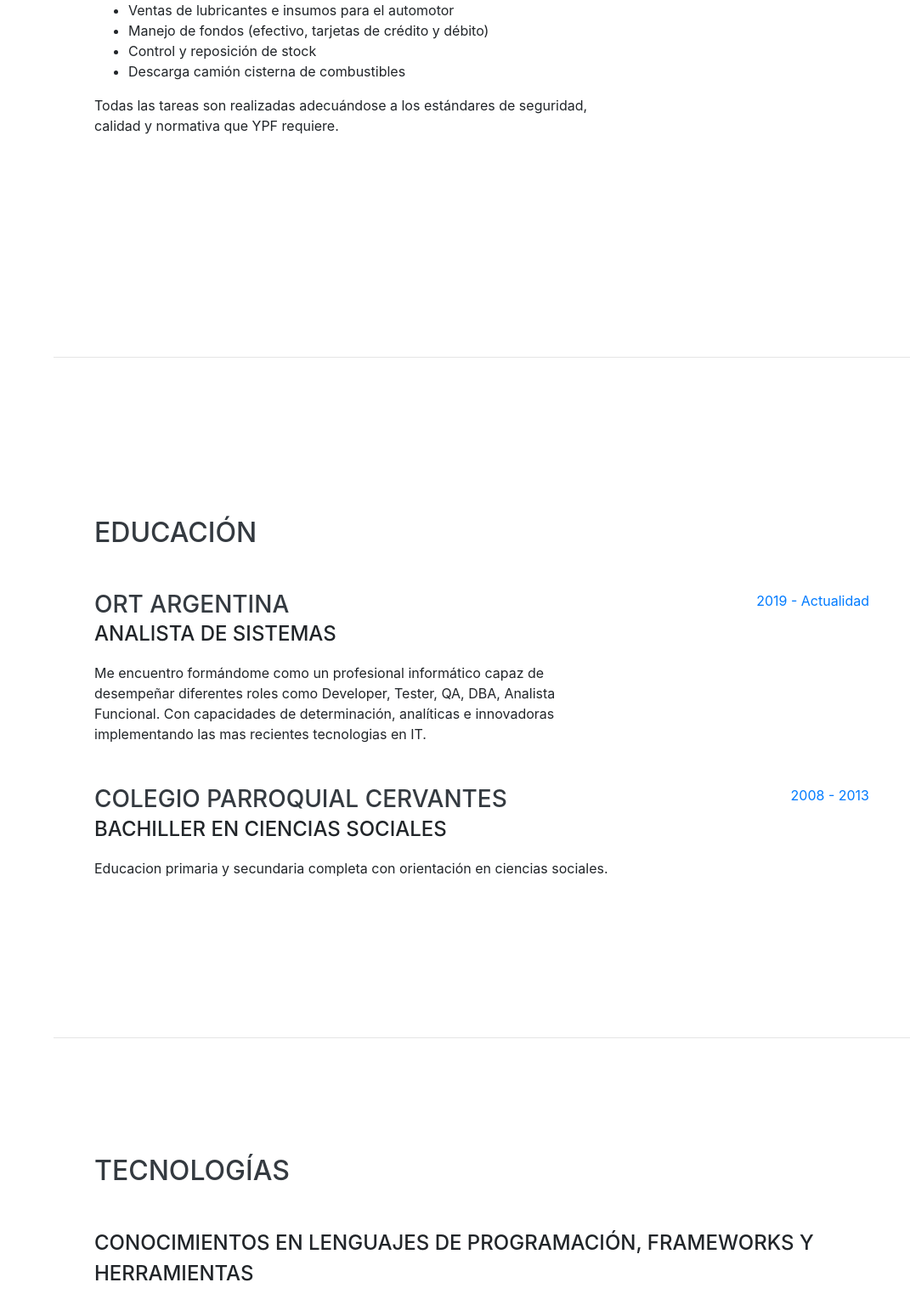
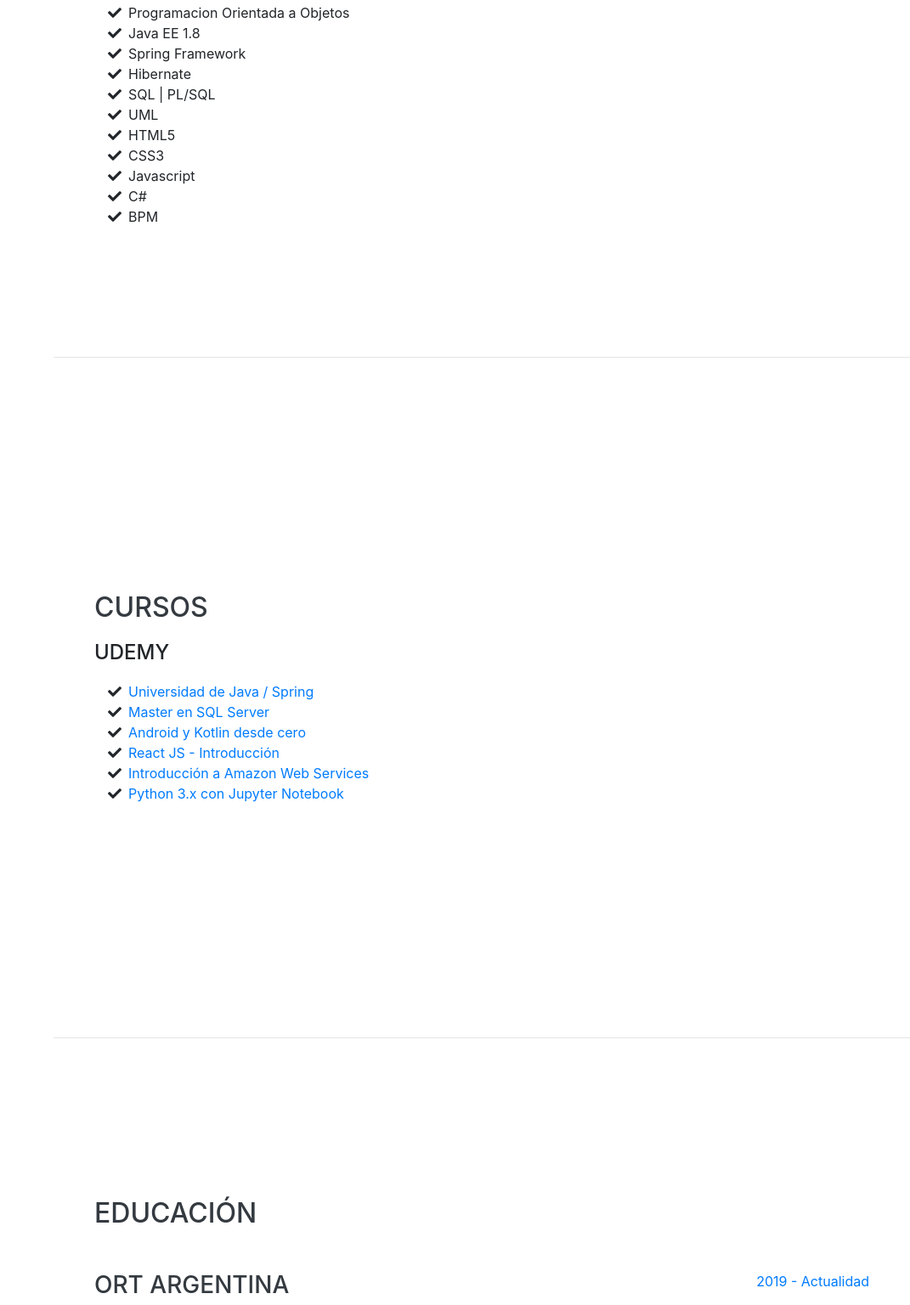
Before and after one commit to romeramatias/romeramatias.github.io, a website with bundled scripts: page index.html in a window 1280 px wide. Shown: the part 1181-2717 px from the top of the page at 85% size, without its empty margins (209-1280 px from the left). Built offline with nearby package versions, Linux system fonts and the light colour scheme; a web font is replaced by a local one.

Commit message:
Add Cursos, order edit

```diff
--- a/index.html
+++ b/index.html
@@ -11,11 +11,9 @@
   <meta property="og:site_name" content="Romera Matias - CV" />
   <meta property="og:title" content="Romera Matias - CV" />
   <meta property='og:url' content="https://romeramatias.github.io/" />
-  <meta prefix="og: https://romeramatias.github.io/img/opgimage.png" property="og:image" content="https://romeramatias.github.io/img/opgimage.png" />
+  <meta prefix="og: https://romeramatias.github.io/img/opgimage.png" property="og:image"
+    content="https://romeramatias.github.io/img/opgimage.png" />
   <link rel="icon" href="https://romeramatias.github.io/img/favicon.png" type="image/png" />
-
-
-
 
   <title>Romera Matías - CV</title>
 
@@ -51,13 +49,16 @@
           <a class="nav-link js-scroll-trigger" href="#about">Sobre mí</a>
         </li>
         <li class="nav-item">
-          <a class="nav-link js-scroll-trigger" href="#experience">Experiencia Laboral</a>
+          <a class="nav-link js-scroll-trigger" href="#skills">Tecnologías</a>
+        </li>
+        <li class="nav-item">
+          <a class="nav-link js-scroll-trigger" href="#cursos">Cursos</a>
         </li>
         <li class="nav-item">
           <a class="nav-link js-scroll-trigger" href="#education">Educación</a>
         </li>
         <li class="nav-item">
-          <a class="nav-link js-scroll-trigger" href="#skills">Tecnologías</a>
+          <a class="nav-link js-scroll-trigger" href="#experience">Experiencia Laboral</a>
         </li>
       </ul>
     </div>
@@ -95,81 +96,9 @@
 
     <hr class="m-0">
 
-    <section class="resume-section p-3 p-lg-5 d-flex justify-content-center" id="experience">
-      <div class="w-100">
-        <h2 class="mb-5">Experiencia Laboral</h2>
-
-        <div class="resume-item d-flex flex-column flex-md-row justify-content-between mb-5">
-          <div class="resume-content">
-            <h3 class="mb-0">Operario de Playa</h3>
-            <div class="subheading mb-3">YPF S.A (Argentimo S.A.)</div>
-            <p>Me desempeño como Operario y Vendedor de Playa, en la empresa privada Argentimo S.A.
-              franquiciada de YPF S.A., la compañía estatal líder en producción de energía y explotación
-              de hidrocarburos en Argentina, donde realizo las siguientes tareas:
-            <ul>
-              <li>Atención personalizada al cliente</li>
-              <li>Expendio de combustibles</li>
-              <li>Ventas de lubricantes e insumos para el automotor</li>
-              <li>Manejo de fondos (efectivo, tarjetas de crédito y débito)</li>
-              <li>Control y reposición de stock</li>
-              <li>Descarga camión cisterna de combustibles</li>
-            </ul>
-            </p>
-            <p>
-              Todas las tareas son realizadas adecuándose a los estándares
-              de seguridad, calidad y normativa que YPF requiere.
-            </p>
-          </div>
-          <div class="resume-date text-md-right">
-            <span class="text-primary">Febrero 2016 - Actualidad</span>
-          </div>
-        </div>
-
-      </div>
-
-    </section>
-
-    <hr class="m-0">
-
-    <section class="resume-section p-3 p-lg-5 d-flex align-items-center" id="education">
-      <div class="w-100">
-        <h2 class="mb-5">Educación</h2>
-
-        <div class="resume-item d-flex flex-column flex-md-row justify-content-between mb-5">
-          <div class="resume-content">
-            <h3 class="mb-0">ORT Argentina</h3>
-            <div class="subheading mb-3">Analista de Sistemas</div>
-            <div>Me encuentro formándome como un profesional informático capaz de
-              desempeñar diferentes roles como Developer, Tester, QA, DBA, Analista
-              Funcional. Con capacidades de determinación, analíticas e innovadoras
-              implementando las mas recientes tecnologias en IT.
-            </div>
-          </div>
-          <div class="resume-date text-md-right">
-            <span class="text-primary">2019 - Actualidad</span>
-          </div>
-        </div>
-
-        <div class="resume-item d-flex flex-column flex-md-row justify-content-between">
-          <div class="resume-content">
-            <h3 class="mb-0">Colegio Parroquial Cervantes</h3>
-            <div class="subheading mb-3">Bachiller en Ciencias Sociales</div>
-            <div>Educacion primaria y secundaria completa con orientación en
-              ciencias sociales.</div>
-          </div>
-          <div class="resume-date text-md-right">
-            <span class="text-primary">2008 - 2013</span>
-          </div>
-        </div>
-
-      </div>
-    </section>
-
-    <hr class="m-0">
-
     <section class="resume-section p-3 p-lg-5 d-flex align-items-center" id="skills">
       <div class="w-100">
-        <h2 class="mb-5">Tecnologías</h2>
+        <h2 class="mb-3 ">Tecnologías</h2>
         <div class="subheading mb-3">Conocimientos en Lenguajes de Programación, frameworks y herramientas</div>
 
         <ul class="list-inline dev-icons">
@@ -240,6 +169,119 @@
       </div>
     </section>
 
+    <hr class="m-0">
+
+    <section class="resume-section p-3 p-lg-5 d-flex align-items-center" id="cursos">
+      <div class="w-100">
+        <h2 class="mb-3 ">Cursos</h2>
+        <div class="subheading mb-3">Udemy</div>
+
+        <ul class="fa-ul mb-0">
+          <li>
+            <i class="fa-li fa fa-check"></i>
+            <a href="https://www.udemy.com/course/universidad-java-especialista-en-java-desde-cero-a-master"
+              target="_blank">Universidad de Java / Spring</a>
+          </li>
+          <li>
+            <i class="fa-li fa fa-check"></i>
+            <a href="https://www.udemy.com/course/master-sql-server/"
+              target="_blank">Master en SQL Server</a>
+          </li>
+          <li>
+            <i class="fa-li fa fa-check"></i>
+            <a href="https://www.udemy.com/course/android_kotlin/"
+              target="_blank">Android y Kotlin desde cero</a>
+          </li>
+          <li>
+            <i class="fa-li fa fa-check"></i>
+            <a href="https://www.udemy.com/course/react-js-curso-de-introduccion-desde-cero-y-primeros-pasos/"
+              target="_blank">React JS - Introducción</a>
+          </li>
+          <li>
+            <i class="fa-li fa fa-check"></i>
+            <a href="https://www.udemy.com/course/curso-introduccion-amazon-web-services-aws-desde-cero/"
+              target="_blank">Introducción a Amazon Web Services</a>
+          </li>
+          <li>
+            <i class="fa-li fa fa-check"></i>
+            <a href="https://www.udemy.com/course/aprende-el-lenguaje-de-programacion-python3-practicando/"
+              target="_blank">Python 3.x con Jupyter Notebook</a>
+          </li>
+        </ul>
+      </div>
+    </section>
+
+    <hr class="m-0">
+
+    <section class="resume-section p-3 p-lg-5 d-flex align-items-center" id="education">
+      <div class="w-100">
+        <h2 class="mb-5">Educación</h2>
+
+        <div class="resume-item d-flex flex-column flex-md-row justify-content-between mb-5">
+          <div class="resume-content">
+            <h3 class="mb-0">ORT Argentina</h3>
+            <div class="subheading mb-3">Analista de Sistemas</div>
+            <div>Me encuentro formándome como un profesional informático capaz de
+              desempeñar diferentes roles como Developer, Tester, QA, DBA, Analista
+              Funcional. Con capacidades de determinación, analíticas e innovadoras
+              implementando las mas recientes tecnologias en IT.
+            </div>
+          </div>
+          <div class="resume-date text-md-right">
+            <span class="text-primary">2019 - Actualidad</span>
+          </div>
+        </div>
+
+        <div class="resume-item d-flex flex-column flex-md-row justify-content-between">
+          <div class="resume-content">
+            <h3 class="mb-0">Colegio Parroquial Cervantes</h3>
+            <div class="subheading mb-3">Bachiller en Ciencias Sociales</div>
+            <div>Educacion primaria y secundaria completa con orientación en
+              ciencias sociales.</div>
+          </div>
+          <div class="resume-date text-md-right">
+            <span class="text-primary">2008 - 2013</span>
+          </div>
+        </div>
+
+      </div>
+    </section>
+
+    <hr class="m-0">
+
+    <section class="resume-section p-3 p-lg-5 d-flex justify-content-center" id="experience">
+      <div class="w-100">
+        <h2 class="mb-3">Experiencia Laboral</h2>
+
+        <div class="resume-item d-flex flex-column flex-md-row justify-content-between mb-5">
+          <div class="resume-content">
+            <h3 class="mb-0">Operario de Playa</h3>
+            <div class="subheading mb-3">YPF S.A (Argentimo S.A.)</div>
+            <p>Me desempeño como Operario y Vendedor de Playa, en la empresa privada Argentimo S.A.
+              franquiciada de YPF S.A., la compañía estatal líder en producción de energía y explotación
+              de hidrocarburos en Argentina, donde realizo las siguientes tareas:
+            <ul>
+              <li>Atención personalizada al cliente</li>
+              <li>Expendio de combustibles</li>
+              <li>Ventas de lubricantes e insumos para el automotor</li>
+              <li>Manejo de fondos (efectivo, tarjetas de crédito y débito)</li>
+              <li>Control y reposición de stock</li>
+              <li>Descarga camión cisterna de combustibles</li>
+            </ul>
+            </p>
+            <p>
+              Todas las tareas son realizadas adecuándose a los estándares
+              de seguridad, calidad y normativa que YPF requiere.
+            </p>
+          </div>
+          <div class="resume-date text-md-right">
+            <span class="text-primary">Febrero 2016 - Actualidad</span>
+          </div>
+        </div>
+
+      </div>
+
+    </section>
 
     <!-- Bootstrap core JavaScript -->
     <script src="vendor/jquery/jquery.min.js"></script>
```
